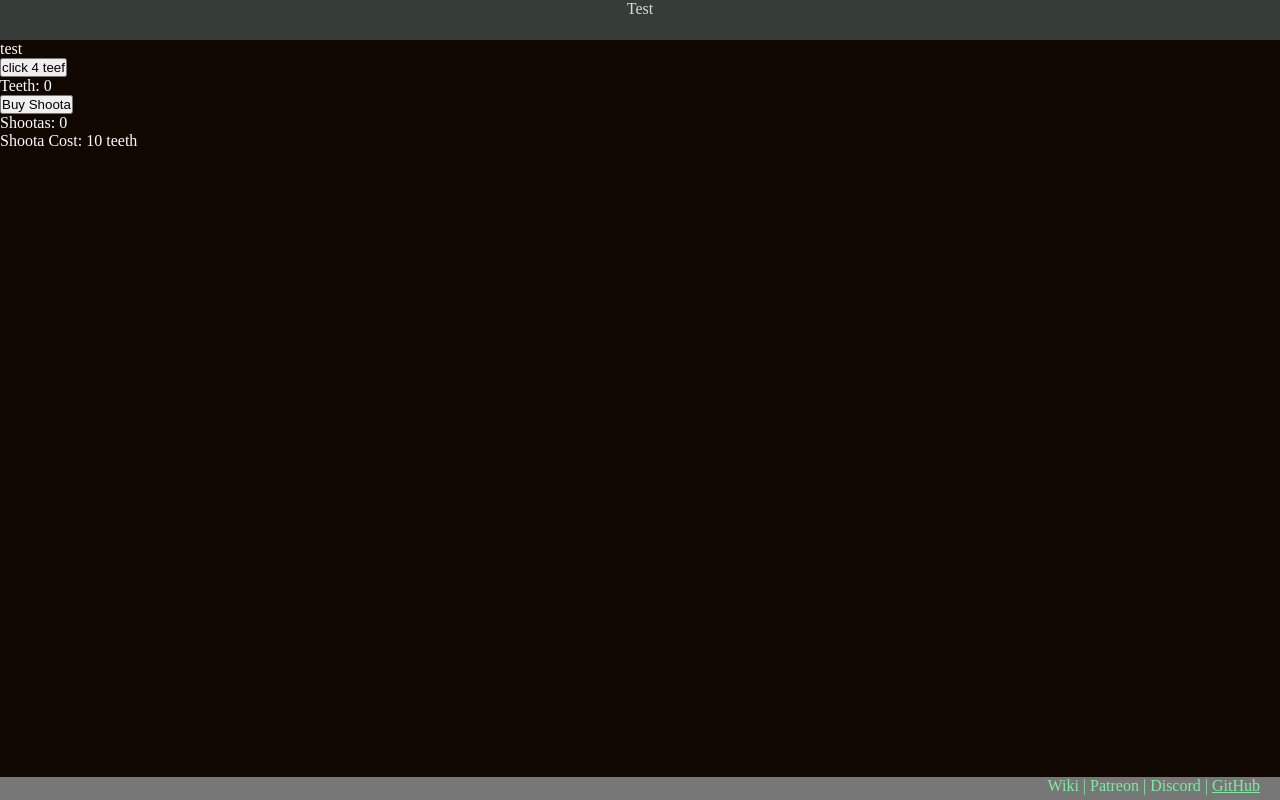
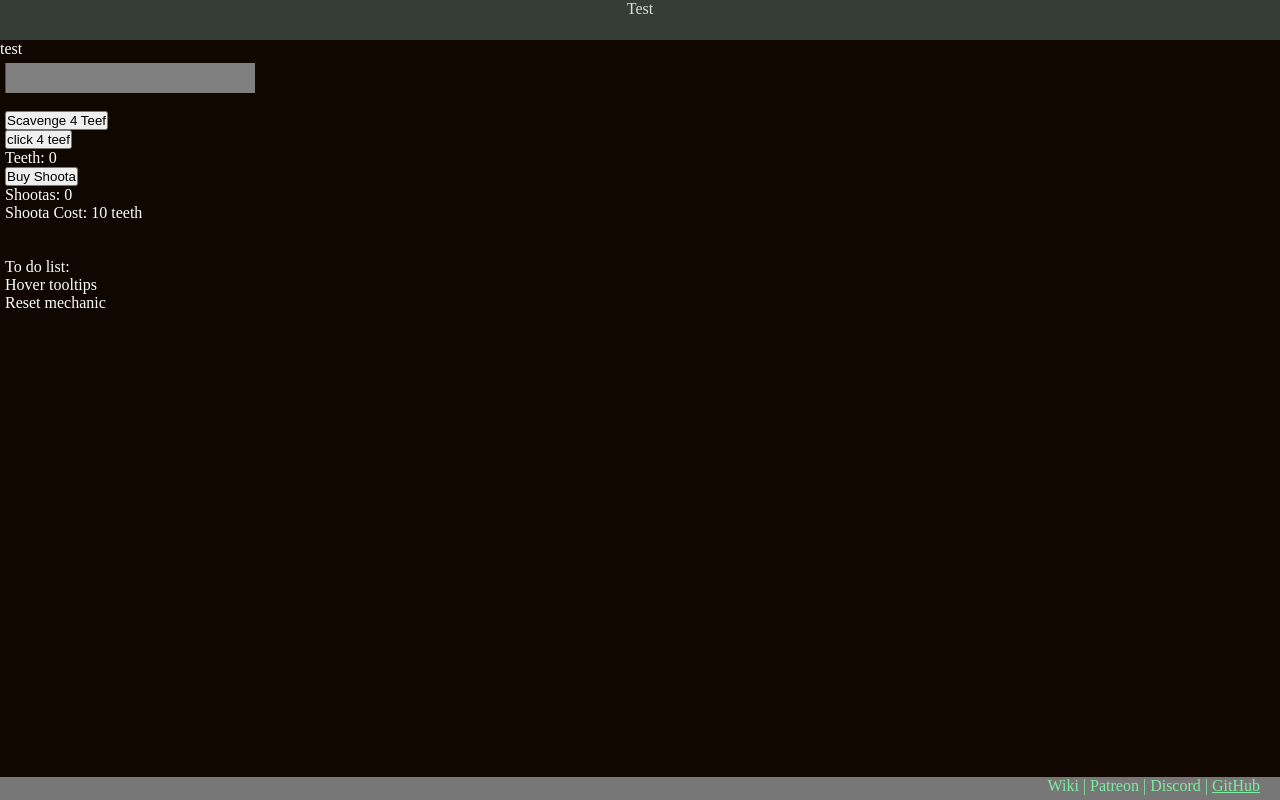
Before and after one commit to Aranunna/Ork-Simulator, a plain HTML site: page index.html in a window 1280 px wide. Drawn offline with Linux system fonts and the light colour scheme.

Commit message:
Test
test

```diff
--- a/index.html
+++ b/index.html
@@ -13,10 +13,15 @@
 	test
 	</div>
 
-	<body>
+	<nav>
 
 
-
+		<div id="myProgress">
+			<div id="myBar"></div>
+		</div>
+		<br />
+		<button onClick="move()">Scavenge 4 Teef</button>
+		<br />
 		<button onClick="teethClick(1)">click 4 teef</button>
 		<br />
 		Teeth: <span id="teeth">0</span>
@@ -27,6 +32,13 @@
 		<br />
 		Shoota Cost: <span id="shootaCost">10</span> teeth
 		<br />
+		<br />
+		<br />
+		To do list:
+		<br />
+		Hover tooltips
+		<br />
+		Reset mechanic
 
 
 
@@ -34,7 +46,7 @@
 
 
 		<script type="text/javascript" src="main.js"></script>
-	</body>
+	</nav>
 
 	<footer>
 	Wiki | Patreon | Discord | <a href="https://github.com/Aranunna/Ork-Simulator" target="_blank">GitHub</a>
--- a/interface.css
+++ b/interface.css
@@ -16,11 +16,17 @@ topnav {
 
 }
 
-
 body {
 	background-color: #0f0700;
 	color: white;
 	position: relative;
+}
+
+nav {
+	background-color: #0f0700;
+	color: white;
+	position: relative;
+	margin: 5px;
 }
 
 
@@ -39,3 +45,15 @@ footer {
 footer a {
 	color: #7eeda1;
 }
+
+/* Progress Bars Stuff */
+#myProgress {
+  width: 250px;
+  background-color: grey;
+}
+
+#myBar {
+  width: 1px;
+  height: 30px;
+  background-color: green;
+}
--- a/main.js
+++ b/main.js
@@ -1,17 +1,19 @@
-
+import 'Classes\SelectedAction.js';
 // Early Game
 //Constants
 var teeth = 0;
-var shootas = 0;
+var shootas = 1;
 
 //methods
 
+//Adds teeth when clicked
 function teethClick(number){
     teeth = teeth + number;
 	document.getElementById("teeth").innerHTML = teeth;
 };
 
-
+//Buy Functions
+//Buys Shootas
 function shootasBuy(){ //Template for exponential increase
 	var shootaCost = Math.floor(10 * Math.pow(1.1,shootas)); //works out cost of shoota
 	if(teeth >= shootaCost){  //Checks if upgrade can be afforded
@@ -24,7 +26,29 @@ function shootasBuy(){ //Template for exponential increase
 	document.getElementById('shootaCost').innerHTML = nextCost;
 }
 
-// Constants
+var i = 0;
+function move() {
+  if (i == 0) {
+    i = 1;
+    var elem = document.getElementById("myBar");
+    var width = 1;
+    var id = setInterval(frame, 10);
+    function frame() {
+      if (width >= 100) {
+        clearInterval(id);
+        i = 0;
+		teeth += 1;
+      } else {
+        width++;
+        elem.style.width = width + "%";
+      }
+    }
+  }
+}
+
+
+// Constantly running functions
+
 
 window.setInterval(function(){
 	teethClick(shootas);
```
Also changed, not shown: Classes/SelectedAction.js (added, +16 -0 lines).
